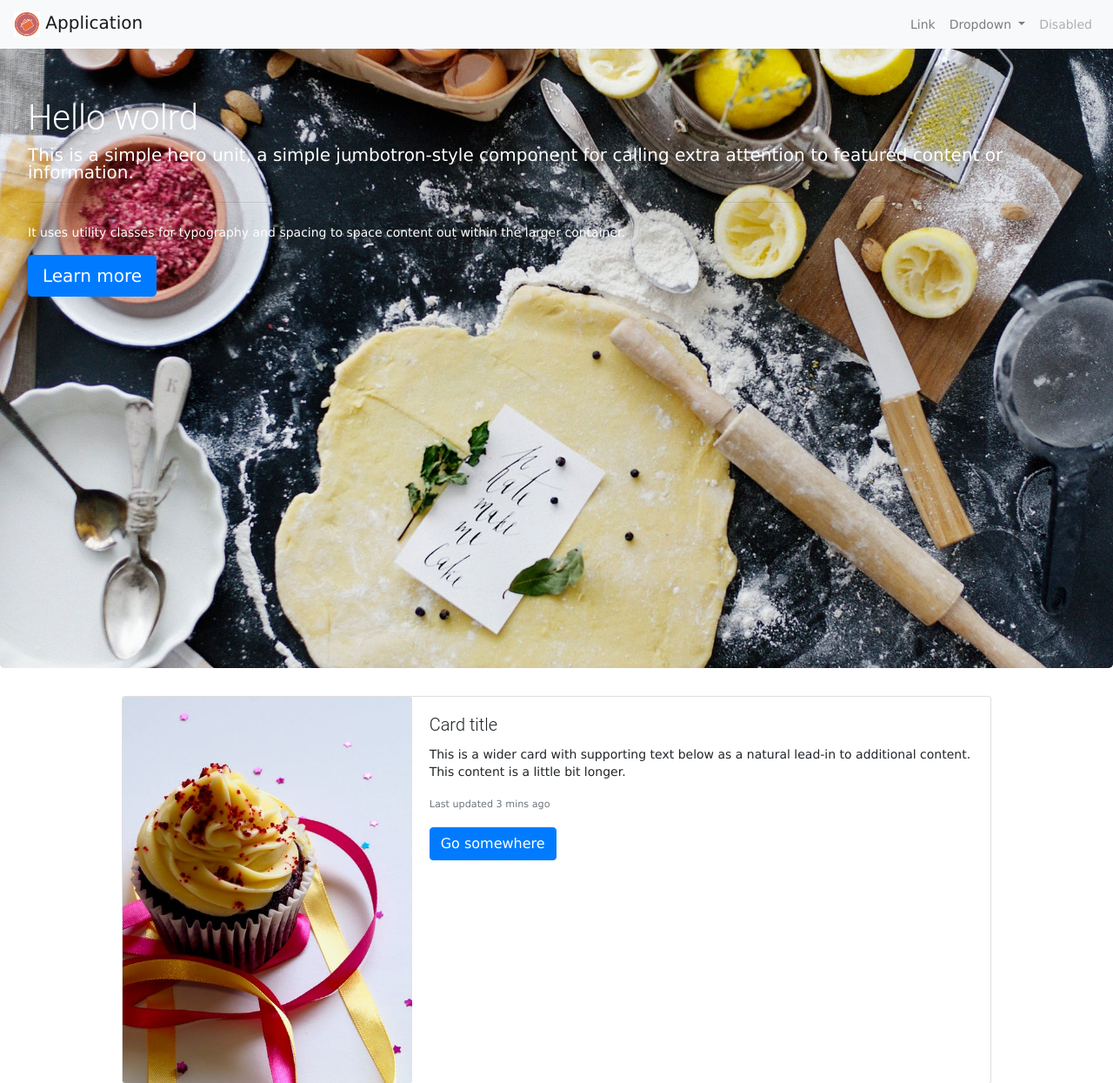
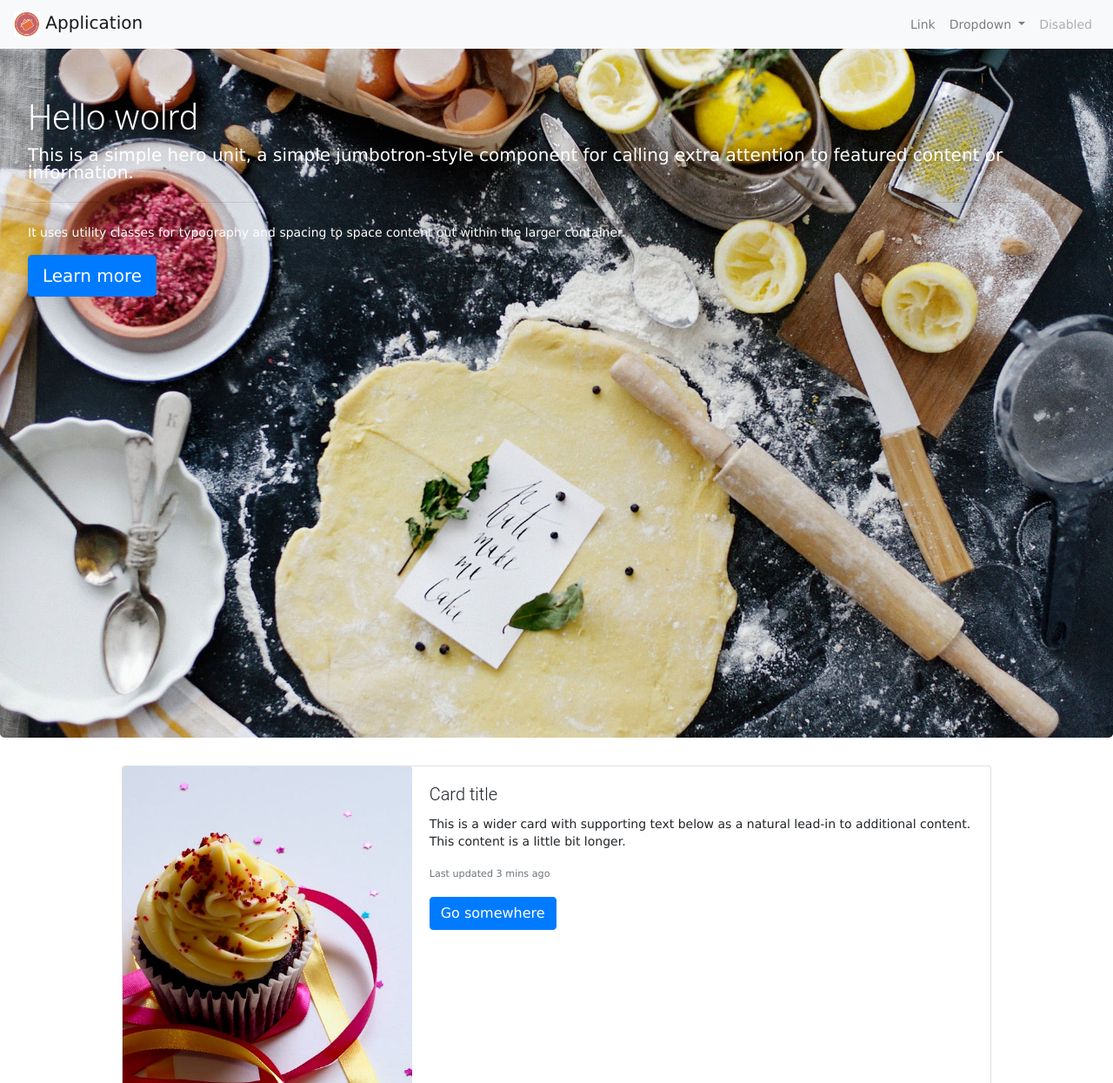
Before and after one commit to nmd974/cuisine-forms-974, a PHP site: template src/pages/home.php in a window 1280 px wide. Shown: the top 1245 px of the page at 87% size. Run offline with PHP 8.4, Linux system fonts and the light colour scheme; the template is opened without the code that fills it, so the values that code supplies are empty; some libraries are stand-ins or nearby versions.

Commit message:
modification jumbotron

```diff
--- a/src/styles/style.css
+++ b/src/styles/style.css
@@ -20,7 +20,9 @@ h1, h2, h3, h4, h5, h6 {
     background-position: center;
     background-repeat: no-repeat;
     background-size: cover;
-    height: 90vh;
+    height: 100vh;
+    background-image: url(../../images/main.jpeg);
+    filter: blur(10);
 }
 
  /*séparateur card Atelier*/
@@ -148,9 +150,6 @@ footer {
     background-color: #F9F9F9;
   }
 
-  .backgroundJumbotron{
-    background-image: url(../../images/main.jpeg);
-  }
 
 /*responisve pour tablette (vérifier ipad et ipad pro*/
 @media (max-width: 1024px) {
```
Also changed, not shown: src/includes/header.php (line endings or trailing spaces).
